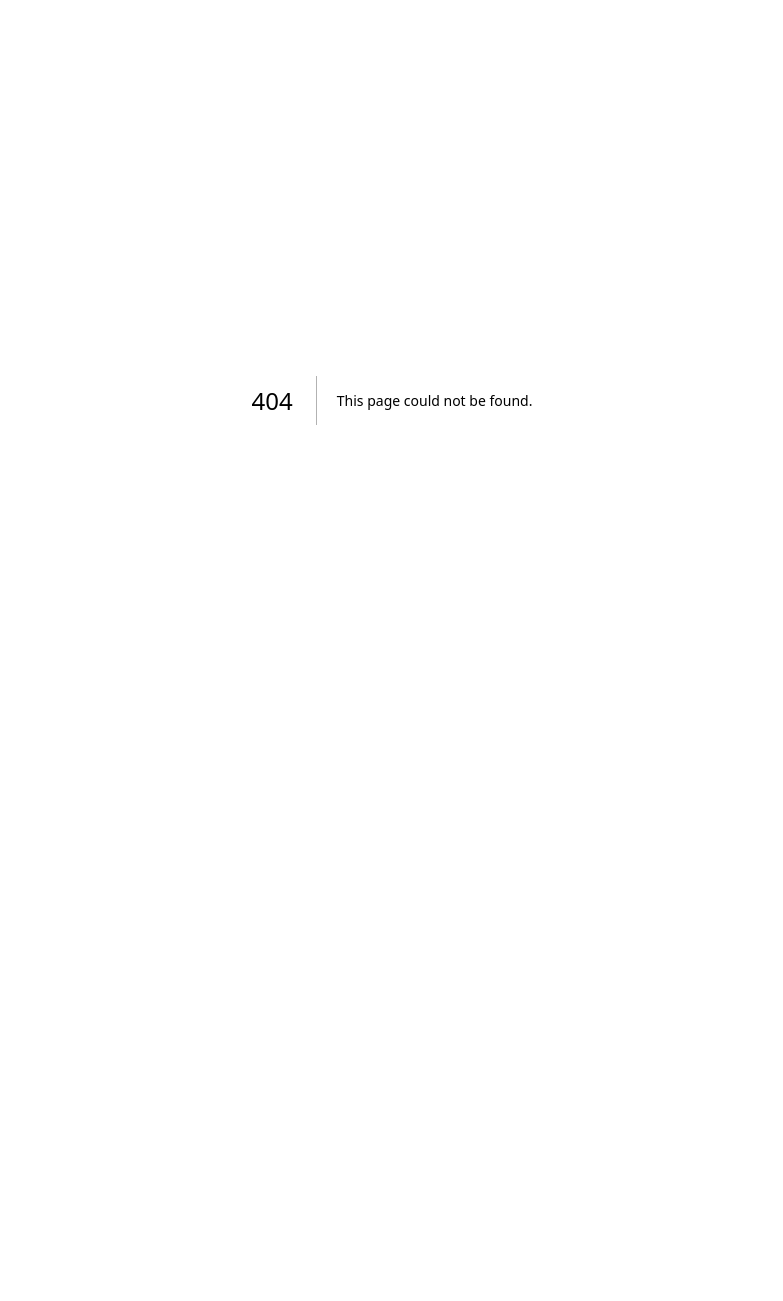
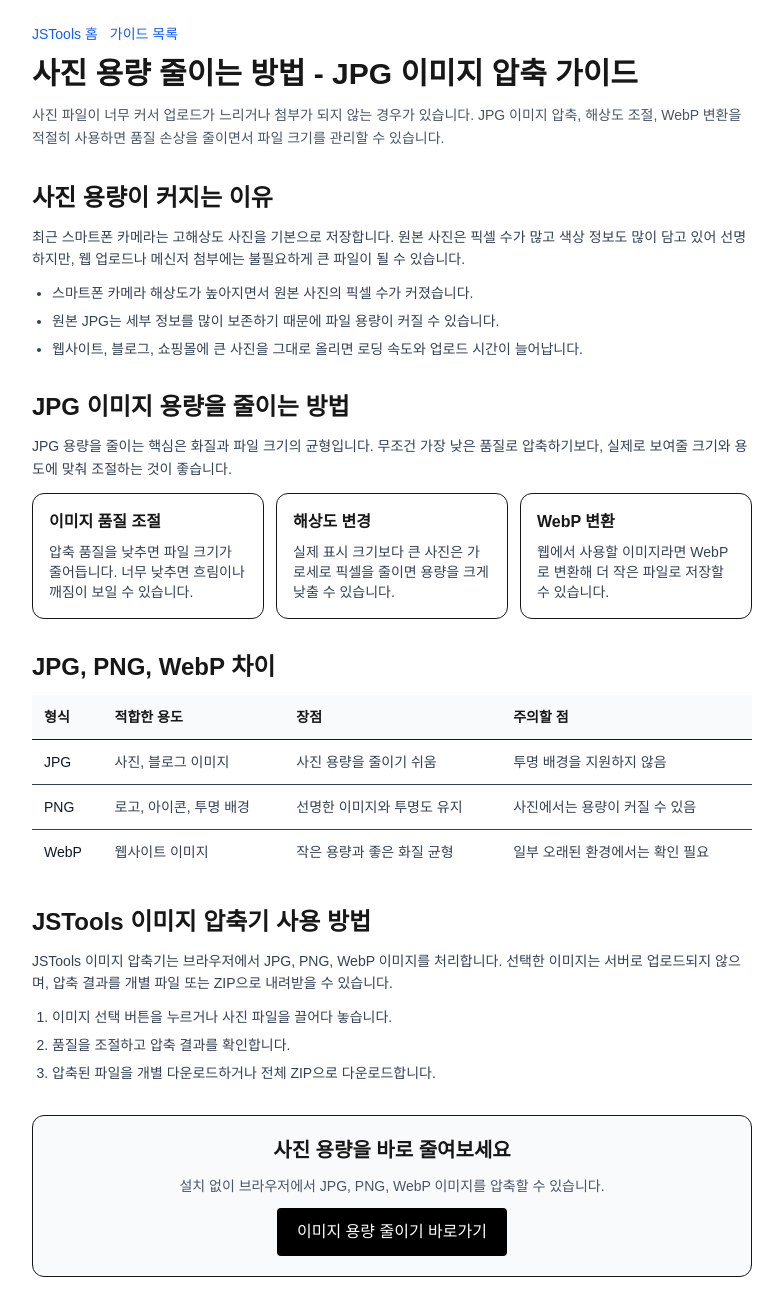
Before and after one commit to baezzaes/jstools, a Next.js app: page /guide/image-compress in a window 1280 px wide. Before the commit this address had no page. Shown: the whole page, without its empty margins (248-1031 px from the left). Before the commit the page ends 800 px from the top, so only its background shows below. Built offline with nearby package versions, Linux system fonts and the light colour scheme.

Commit message:
feat: add image compression guide

```diff
--- /dev/null
+++ b/src/app/guide/image-compress/page.tsx
@@ -0,0 +1,181 @@
+import type { Metadata } from 'next'
+import Link from 'next/link'
+import { JsonLd } from '@/components/JsonLd'
+import { absoluteUrl, SITE_NAME, SITE_URL } from '@/lib/seo'
+
+const pageTitle = '사진 용량 줄이는 방법 - JPG 이미지 압축 무료 도구 | JSTools'
+const pageDescription =
+  '사진과 JPG 이미지 용량을 줄이는 방법을 알아보세요. 품질 손상을 줄이고 무료 온라인 이미지 압축 도구로 파일 크기를 줄일 수 있습니다.'
+const pageUrl = absoluteUrl('/guide/image-compress')
+const publishedDate = '2026-08-02'
+
+export const metadata: Metadata = {
+  metadataBase: new URL(SITE_URL),
+  title: pageTitle,
+  description: pageDescription,
+  alternates: {
+    canonical: pageUrl,
+  },
+  openGraph: {
+    title: pageTitle,
+    description: pageDescription,
+    url: pageUrl,
+    siteName: SITE_NAME,
+    type: 'article',
+    locale: 'ko_KR',
+  },
+  twitter: {
+    card: 'summary',
+    title: pageTitle,
+    description: pageDescription,
+  },
+}
+
+function buildArticleSchema() {
+  return {
+    '@context': 'https://schema.org',
+    '@type': 'Article',
+    '@id': `${pageUrl}#article`,
+    headline: pageTitle,
+    description: pageDescription,
+    datePublished: publishedDate,
+    dateModified: publishedDate,
+    mainEntityOfPage: pageUrl,
+    author: {
+      '@type': 'Organization',
+      name: SITE_NAME,
+    },
+    publisher: {
+      '@type': 'Organization',
+      name: SITE_NAME,
+      url: SITE_URL,
+    },
+  }
+}
+
+export default function ImageCompressGuidePage() {
+  return (
+    <article className="max-w-3xl mx-auto p-6 space-y-8">
+      <JsonLd id="image-compress-guide-article-schema" data={buildArticleSchema()} />
+
+      <header className="space-y-3">
+        <div className="flex flex-wrap gap-3 text-sm">
+          <Link href="/" className="text-blue-600 hover:underline">
+            JSTools 홈
+          </Link>
+          <Link href="/guide" className="text-blue-600 hover:underline">
+            가이드 목록
+          </Link>
+        </div>
+        <h1 className="text-3xl font-bold">사진 용량 줄이는 방법 - JPG 이미지 압축 가이드</h1>
+        <p className="text-sm text-gray-600 leading-relaxed">
+          사진 파일이 너무 커서 업로드가 느리거나 첨부가 되지 않는 경우가 있습니다. JPG 이미지 압축, 해상도 조절,
+          WebP 변환을 적절히 사용하면 품질 손상을 줄이면서 파일 크기를 관리할 수 있습니다.
+        </p>
+      </header>
+
+      <section className="space-y-3">
+        <h2 className="text-2xl font-semibold">사진 용량이 커지는 이유</h2>
+        <p className="text-sm text-gray-700 leading-relaxed">
+          최근 스마트폰 카메라는 고해상도 사진을 기본으로 저장합니다. 원본 사진은 픽셀 수가 많고 색상 정보도 많이
+          담고 있어 선명하지만, 웹 업로드나 메신저 첨부에는 불필요하게 큰 파일이 될 수 있습니다.
+        </p>
+        <ul className="list-disc space-y-2 pl-5 text-sm text-gray-700">
+          <li>스마트폰 카메라 해상도가 높아지면서 원본 사진의 픽셀 수가 커졌습니다.</li>
+          <li>원본 JPG는 세부 정보를 많이 보존하기 때문에 파일 용량이 커질 수 있습니다.</li>
+          <li>웹사이트, 블로그, 쇼핑몰에 큰 사진을 그대로 올리면 로딩 속도와 업로드 시간이 늘어납니다.</li>
+        </ul>
+      </section>
+
+      <section className="space-y-3">
+        <h2 className="text-2xl font-semibold">JPG 이미지 용량을 줄이는 방법</h2>
+        <p className="text-sm text-gray-700 leading-relaxed">
+          JPG 용량을 줄이는 핵심은 화질과 파일 크기의 균형입니다. 무조건 가장 낮은 품질로 압축하기보다, 실제로
+          보여줄 크기와 용도에 맞춰 조절하는 것이 좋습니다.
+        </p>
+        <div className="grid gap-3 md:grid-cols-3">
+          <div className="rounded-xl border p-4">
+            <h3 className="font-semibold">이미지 품질 조절</h3>
+            <p className="mt-2 text-sm text-gray-700">
+              압축 품질을 낮추면 파일 크기가 줄어듭니다. 너무 낮추면 흐림이나 깨짐이 보일 수 있습니다.
+            </p>
+          </div>
+          <div className="rounded-xl border p-4">
+            <h3 className="font-semibold">해상도 변경</h3>
+            <p className="mt-2 text-sm text-gray-700">
+              실제 표시 크기보다 큰 사진은 가로세로 픽셀을 줄이면 용량을 크게 낮출 수 있습니다.
+            </p>
+          </div>
+          <div className="rounded-xl border p-4">
+            <h3 className="font-semibold">WebP 변환</h3>
+            <p className="mt-2 text-sm text-gray-700">
+              웹에서 사용할 이미지라면 WebP로 변환해 더 작은 파일로 저장할 수 있습니다.
+            </p>
+          </div>
+        </div>
+      </section>
+
+      <section className="space-y-3">
+        <h2 className="text-2xl font-semibold">JPG, PNG, WebP 차이</h2>
+        <div className="overflow-x-auto">
+          <table className="w-full min-w-[560px] border-collapse text-left text-sm">
+            <thead>
+              <tr className="border-b bg-gray-50">
+                <th className="p-3 font-semibold">형식</th>
+                <th className="p-3 font-semibold">적합한 용도</th>
+                <th className="p-3 font-semibold">장점</th>
+                <th className="p-3 font-semibold">주의할 점</th>
+              </tr>
+            </thead>
+            <tbody className="text-gray-700">
+              <tr className="border-b">
+                <td className="p-3 font-medium text-gray-900">JPG</td>
+                <td className="p-3">사진, 블로그 이미지</td>
+                <td className="p-3">사진 용량을 줄이기 쉬움</td>
+                <td className="p-3">투명 배경을 지원하지 않음</td>
+              </tr>
+              <tr className="border-b">
+                <td className="p-3 font-medium text-gray-900">PNG</td>
+                <td className="p-3">로고, 아이콘, 투명 배경</td>
+                <td className="p-3">선명한 이미지와 투명도 유지</td>
+                <td className="p-3">사진에서는 용량이 커질 수 있음</td>
+              </tr>
+              <tr>
+                <td className="p-3 font-medium text-gray-900">WebP</td>
+                <td className="p-3">웹사이트 이미지</td>
+                <td className="p-3">작은 용량과 좋은 화질 균형</td>
+                <td className="p-3">일부 오래된 환경에서는 확인 필요</td>
+              </tr>
+            </tbody>
+          </table>
+        </div>
+      </section>
+
+      <section className="space-y-3">
+        <h2 className="text-2xl font-semibold">JSTools 이미지 압축기 사용 방법</h2>
+        <p className="text-sm text-gray-700 leading-relaxed">
+          JSTools 이미지 압축기는 브라우저에서 JPG, PNG, WebP 이미지를 처리합니다. 선택한 이미지는 서버로
+          업로드되지 않으며, 압축 결과를 개별 파일 또는 ZIP으로 내려받을 수 있습니다.
+        </p>
+        <ol className="list-decimal space-y-2 pl-5 text-sm text-gray-700">
+          <li>이미지 선택 버튼을 누르거나 사진 파일을 끌어다 놓습니다.</li>
+          <li>품질을 조절하고 압축 결과를 확인합니다.</li>
+          <li>압축된 파일을 개별 다운로드하거나 전체 ZIP으로 다운로드합니다.</li>
+        </ol>
+      </section>
+
+      <section className="rounded-xl border bg-gray-50 p-5 text-center space-y-3">
+        <h2 className="text-xl font-semibold">사진 용량을 바로 줄여보세요</h2>
+        <p className="text-sm text-gray-600">
+          설치 없이 브라우저에서 JPG, PNG, WebP 이미지를 압축할 수 있습니다.
+        </p>
+        <Link
+          href="/tools/image/image-compressor"
+          className="inline-block px-5 py-3 bg-black text-white rounded hover:bg-gray-800 transition"
+        >
+          이미지 용량 줄이기 바로가기
+        </Link>
+      </section>
+    </article>
+  )
+}
--- a/src/app/guide/page.tsx
+++ b/src/app/guide/page.tsx
@@ -32,6 +32,12 @@ export const metadata: Metadata = {
 }
 
 const guides = [
+  {
+    href: '/guide/image-compress',
+    title: '사진 용량 줄이는 방법',
+    description: 'JPG 사진 용량을 줄이는 방법과 이미지 품질, 해상도, WebP 변환 기준을 정리합니다.',
+    category: '이미지 최적화',
+  },
   {
     href: '/guide/image-compression',
     title: 'JPG 이미지 용량 줄이는 방법',
```
Also changed, not shown: 1 other file (tests, documents, lock files or other folders).
